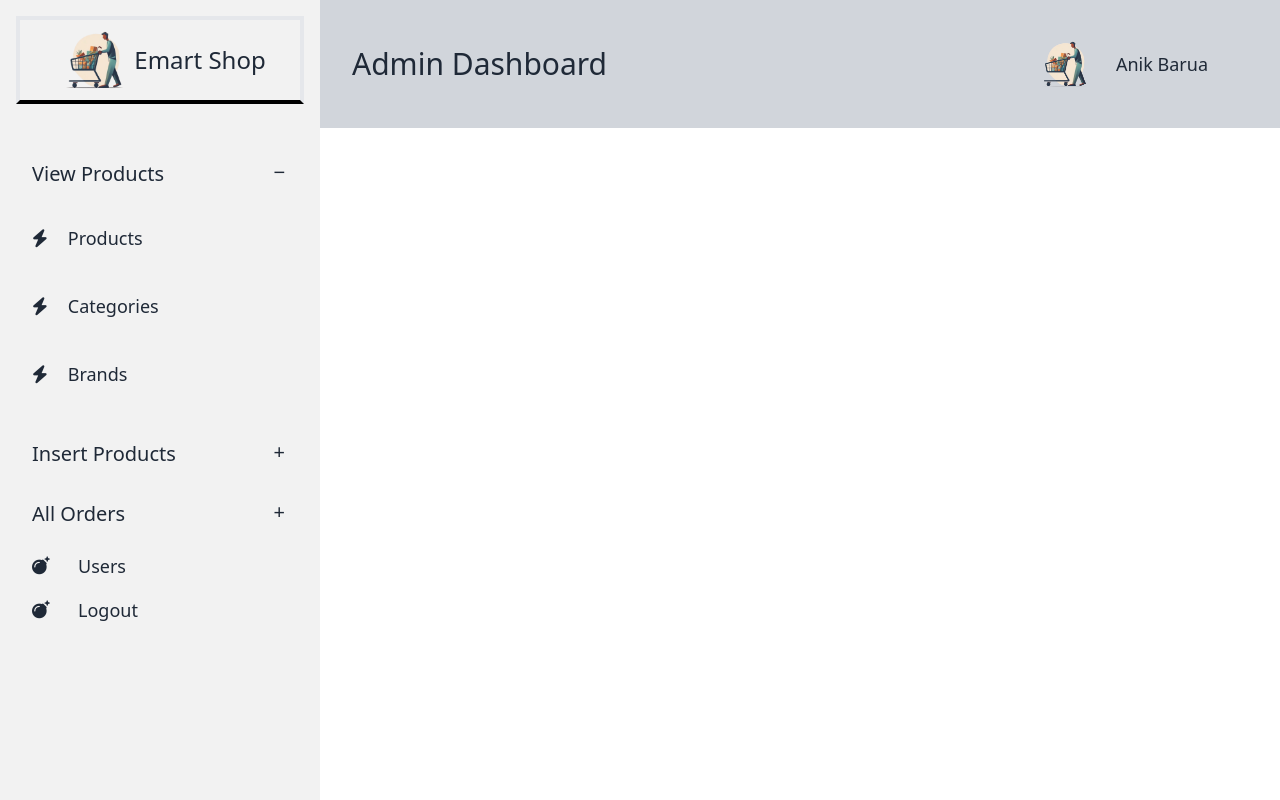
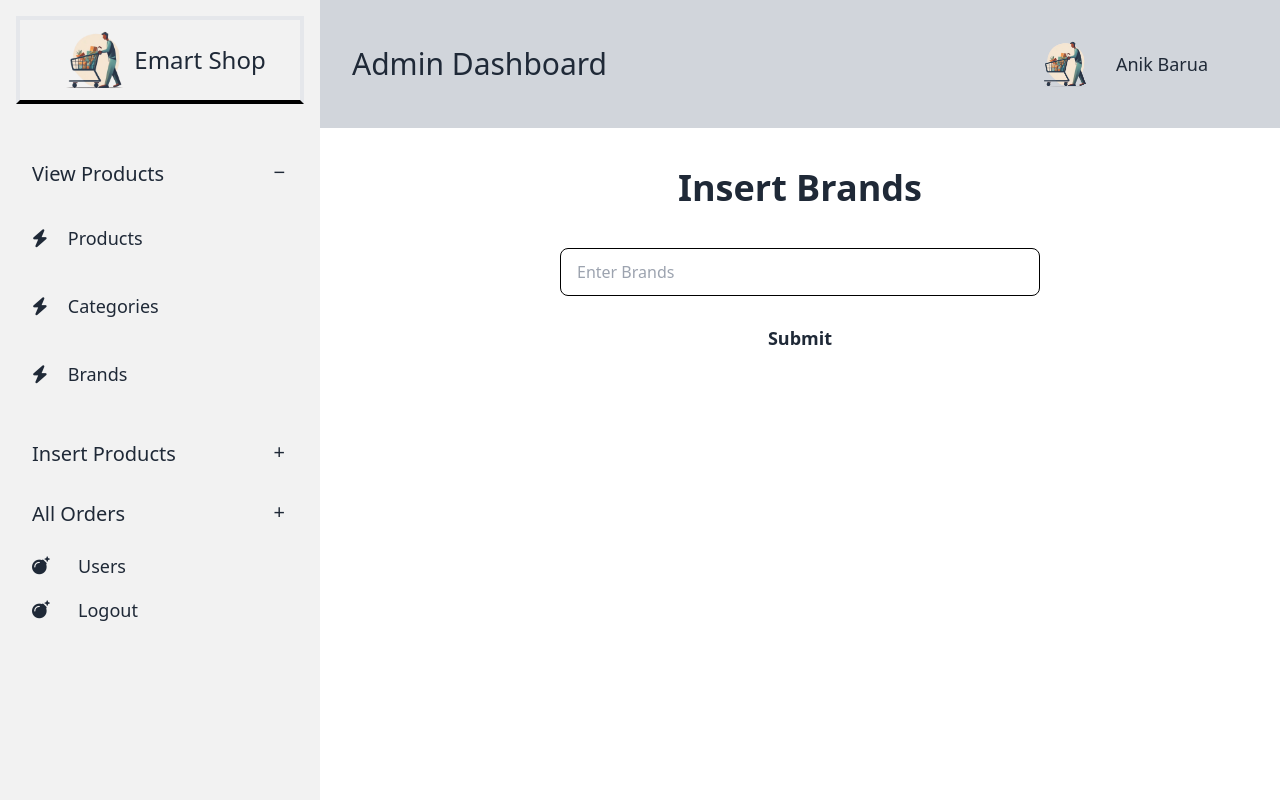
Before and after one commit to Anik0047/EmartShop, a PHP site: page /admin_area/index.php?insert_brands in a window 1280 px wide. Run offline with PHP 8.4, Linux system fonts and the light colour scheme; some libraries are stand-ins or nearby versions.

Commit message:
categories and brand form done

```diff
--- /dev/null
+++ b/admin_area/admin_page/insert_brands.php
@@ -0,0 +1,10 @@
+<h1 class="text-4xl text-center font-bold">Insert Brands</h1>
+<form action="" method="post" class="mt-10 flex flex-col justify-center items-center">
+    <input type="text" name="brands_title" placeholder="Enter Brands"
+        class="input input-bordered border border-black w-2/4 mx-96" />
+    <!-- <input
+        class="text-lg font-bold rounded-lg  py-2 px-10 w-52 mt-5 bg-white hover:bg-orange-500 transition ease-in delay-150 hover:-translate-y-1 hover:ease-in-out hover:scale-110 duration-300"
+        type="submit"> -->
+    <button
+        class="text-lg font-bold rounded-lg  py-2 px-10 w-52 mt-5 bg-white hover:bg-orange-500 transition ease-in delay-150 hover:-translate-y-1 hover:ease-in-out hover:scale-110 duration-300">Submit</button>
+</form>
--- a/admin_area/index.php
+++ b/admin_area/index.php
@@ -11,9 +11,7 @@
     <link href="https://cdn.jsdelivr.net/npm/daisyui@4.11.1/dist/full.min.css" rel="stylesheet" type="text/css" />
     <script src="https://cdn.tailwindcss.com"></script>
     <!-- Font awesome -->
-    <link rel="stylesheet" href="https://cdnjs.cloudflare.com/ajax/libs/font-awesome/6.5.2/css/all.min.css"
-        integrity="sha512-SnH5WK+bZxgPHs44uWIX+LLJAJ9/2PkPKZ5QiAj6Ta86w+fsb2TkcmfRyVX3pBnMFcV7oQPJkl9QevSCWr3W6A=="
-        crossorigin="anonymous" referrerpolicy="no-referrer" />
+    <link rel="stylesheet" href="https://cdnjs.cloudflare.com/ajax/libs/font-awesome/6.5.2/css/all.min.css" integrity="sha512-SnH5WK+bZxgPHs44uWIX+LLJAJ9/2PkPKZ5QiAj6Ta86w+fsb2TkcmfRyVX3pBnMFcV7oQPJkl9QevSCWr3W6A==" crossorigin="anonymous" referrerpolicy="no-referrer" />
 </head>
 
 <body>
@@ -23,7 +21,7 @@
             <!-- Page content here -->
             <label for="my-drawer-2" class="btn btn-primary drawer-button lg:hidden">Open drawer</label>
             <div class="flex justify-between  items-center bg-gray-300 md:p-8">
-                <h1 class="text-3xl">Admin Dashboard</h1>
+                <h1 class="text-3xl"><a href="index.php">Admin Dashboard</a></h1>
                 <div class="flex items-center md:pe-10">
                     <img class="w-16" src="../images/logo.png" alt="">
                     <p class="text-lg md:ps-5">Anik Barua</p>
@@ -32,7 +30,10 @@
             <div class="md:mt-10">
                 <?php
                 if (isset($_GET['insert_categories'])) {
-                    include('insert_categories.php');
+                    include('./admin_page/insert_categories.php');
+                }
+                if (isset($_GET['insert_brands'])) {
+                    include('./admin_page/insert_brands.php');
                 }
                 ?>
             </div>
@@ -64,10 +65,8 @@
                     </div>
                     <div class="collapse-content text-lg">
                         <a class="block py-5" href=""><i class="fa-solid fa-bolt pe-5"></i>Products</a>
-                        <a class="block py-5" href="index.php?insert_categories"><i
-                                class="fa-solid fa-bolt pe-5"></i>Categories</a>
-                        <a class="block py-5" href="admin_page/insert_categories.php"><i
-                                class="fa-solid fa-bolt pe-5"></i>Brands</a>
+                        <a class="block py-5" href="index.php?insert_categories"><i class="fa-solid fa-bolt pe-5"></i>Categories</a>
+                        <a class="block py-5" href="index.php?insert_brands"><i class="fa-solid fa-bolt pe-5"></i>Brands</a>
                     </div>
                 </div>
                 <div class="collapse collapse-plus">
```
Also changed, not shown: admin_area/admin_page/insert_categories.php (added, +10 -0 lines), admin_area/insert_categories.php (deleted, +0 -7 lines).
